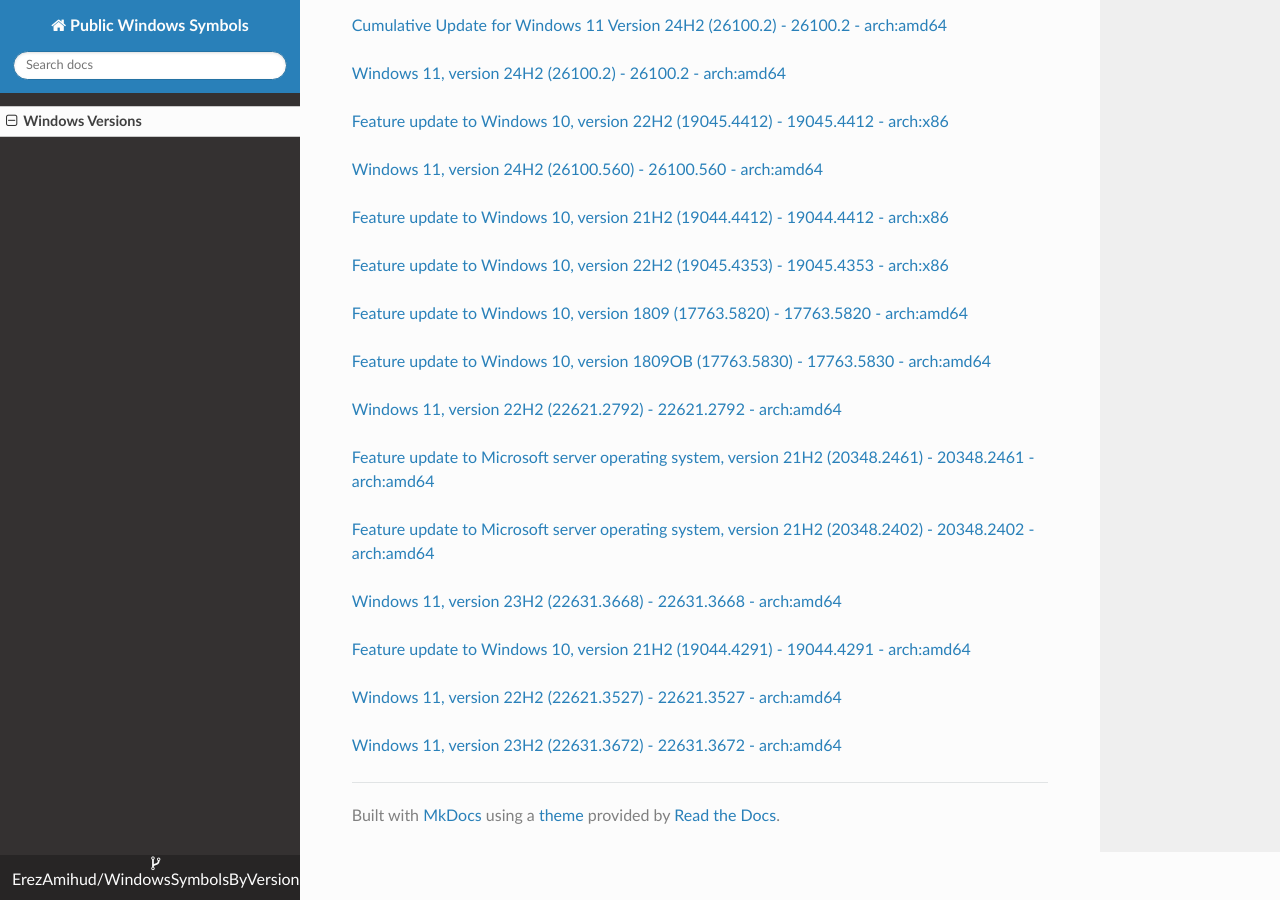
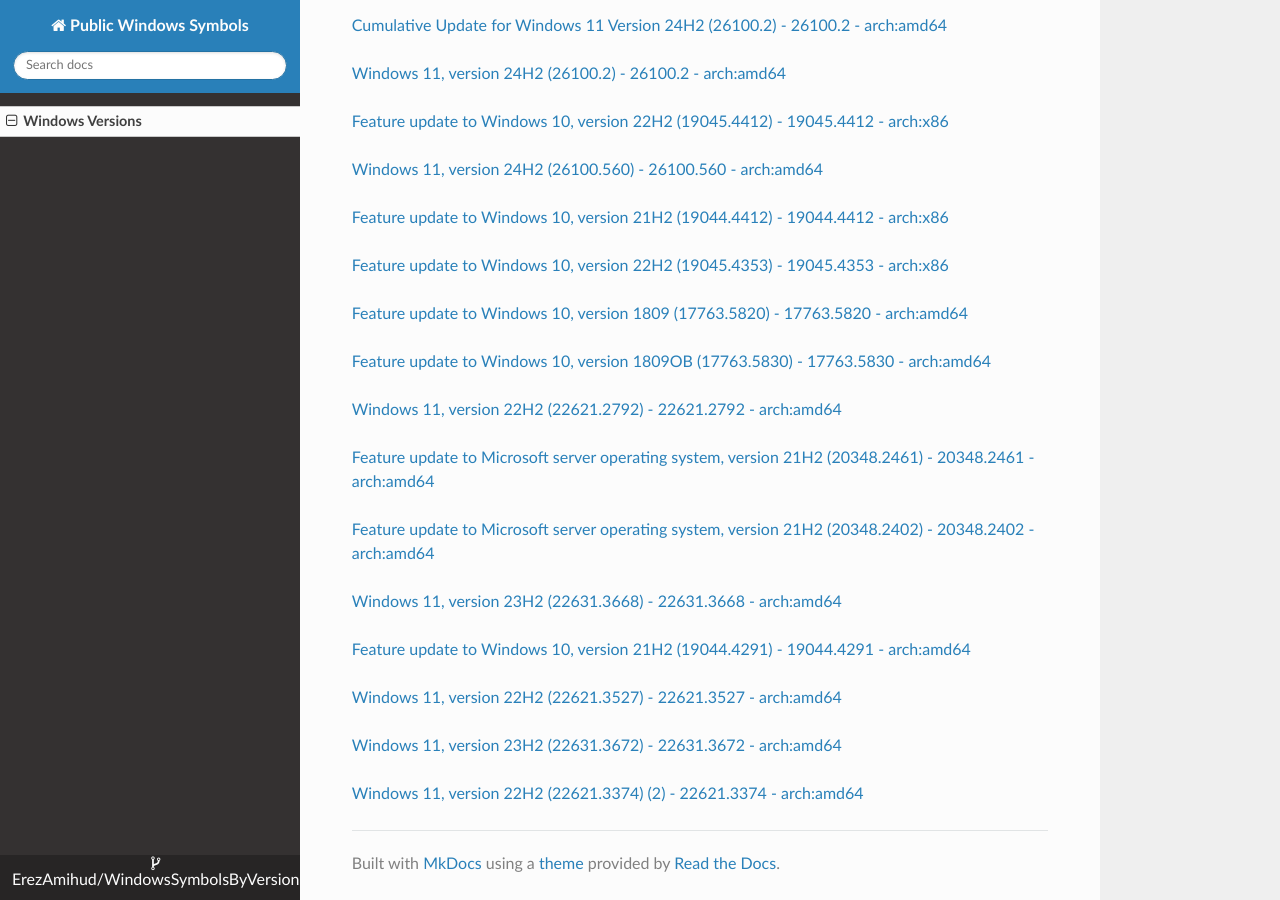
Before and after one commit to ErezAmihud/WindowsSymbolsByVersion, an MkDocs documentation site: the page built from docs/index.md, in a window 1280 px wide and 900 px high, scrolled down 15053 px. Built offline with MkDocs 1.6.1, drawn with Linux system fonts in a browser that asks for light colours; nearby versions of some CDN libraries.

Commit message:
Automated commit, add manifest for 6d078ee4-611e-4bc8-aa75-74632f7dcc8d

```diff
--- a/docs/index.md
+++ b/docs/index.md
@@ -805,3 +805,6 @@
 
 
 [Windows 11, version 23H2 (22631.3672) - 22631.3672 - arch:amd64](https://github.com/ErezAmihud/WindowsSymbolsByVersion/blob/main/manifests/8feed3b3-9036-4cbf-be32-b0c88f764e37.manifest)
+
+
+[Windows 11, version 22H2 (22621.3374) (2) - 22621.3374 - arch:amd64](https://github.com/ErezAmihud/WindowsSymbolsByVersion/blob/main/manifests/6d078ee4-611e-4bc8-aa75-74632f7dcc8d.manifest)
```
Also changed, not shown: process_builds.json (+1 -1 lines).
